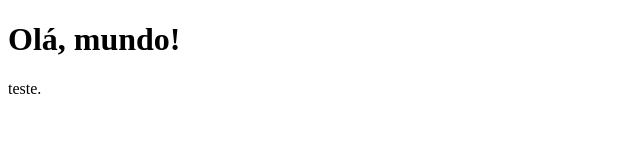
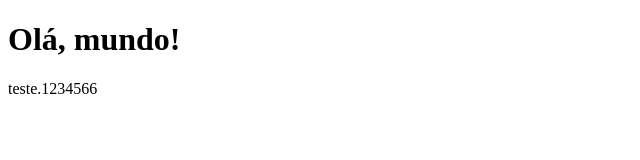
Before and after one commit to wesleydiasalmeida-ops/formadores, a plain HTML site: page index.html in a window 1280 px wide. Shown: the full height of the page, 0-640 px from the left. Drawn offline with Linux system fonts and the light colour scheme.

Commit message:
Update paragraph text in index.html

```diff
--- a/index.html
+++ b/index.html
@@ -7,6 +7,6 @@
 </head>
 <body>
     <h1>Olá, mundo!</h1>
-    <p>teste.</p>
+    <p>teste.1234566</p>
 </body>
 </html>
```
